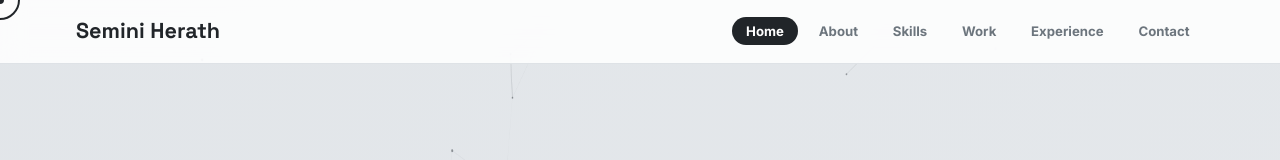
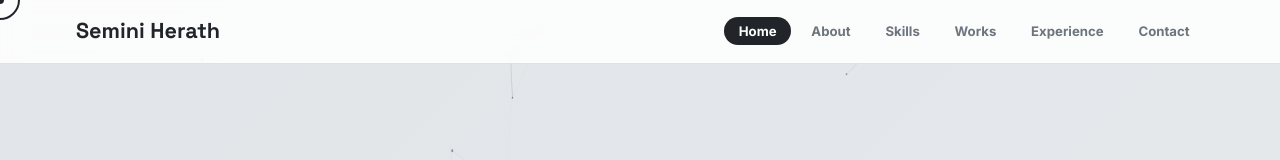
Before and after one commit to Seminiherath/My_portfolio, a React (Create React App) app: page / in a window 1280 px wide. Shown: the top 160 px of the page. Built offline with nearby package versions, Linux system fonts and the light colour scheme.

Commit message:
update explore butten

```diff
--- a/src/App.js
+++ b/src/App.js
@@ -149,7 +149,7 @@ const NAV_LINKS = [
   { id: 'home', label: 'Home' },
   { id: 'about', label: 'About' },
   { id: 'skills', label: 'Skills' },
-  { id: 'work', label: 'Work' },
+  { id: 'work', label: 'Works' },
   { id: 'experience', label: 'Experience' },
   { id: 'contact', label: 'Contact' },
 ];
@@ -232,7 +232,7 @@ const Home = () => (
         <p className="home-tagline">{portfolioConfig.subHeadline}</p>
       </div>
       <div className="home-buttons animate-on-scroll" style={{ animationDelay: '0.3s' }}>
-        <a href="#projects" className="btn">Explore My Work</a>
+        <a href="#work" className="btn">Explore My Work</a>
         <a href="#resume" className="btn btn-secondary">View Resume</a>
       </div>
       <div className="home-socials animate-on-scroll" style={{ animationDelay: '0.4s' }}>
```
